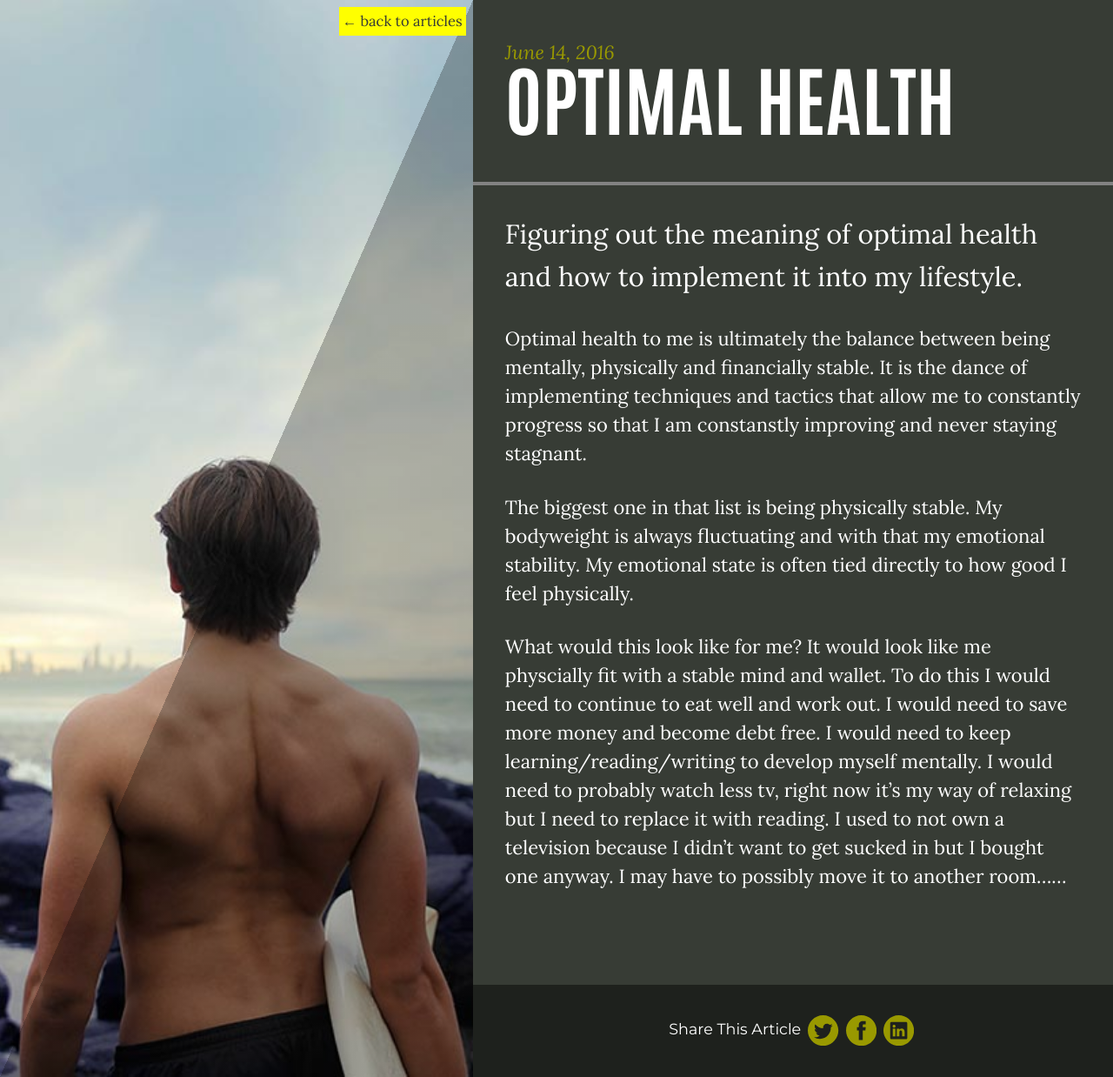
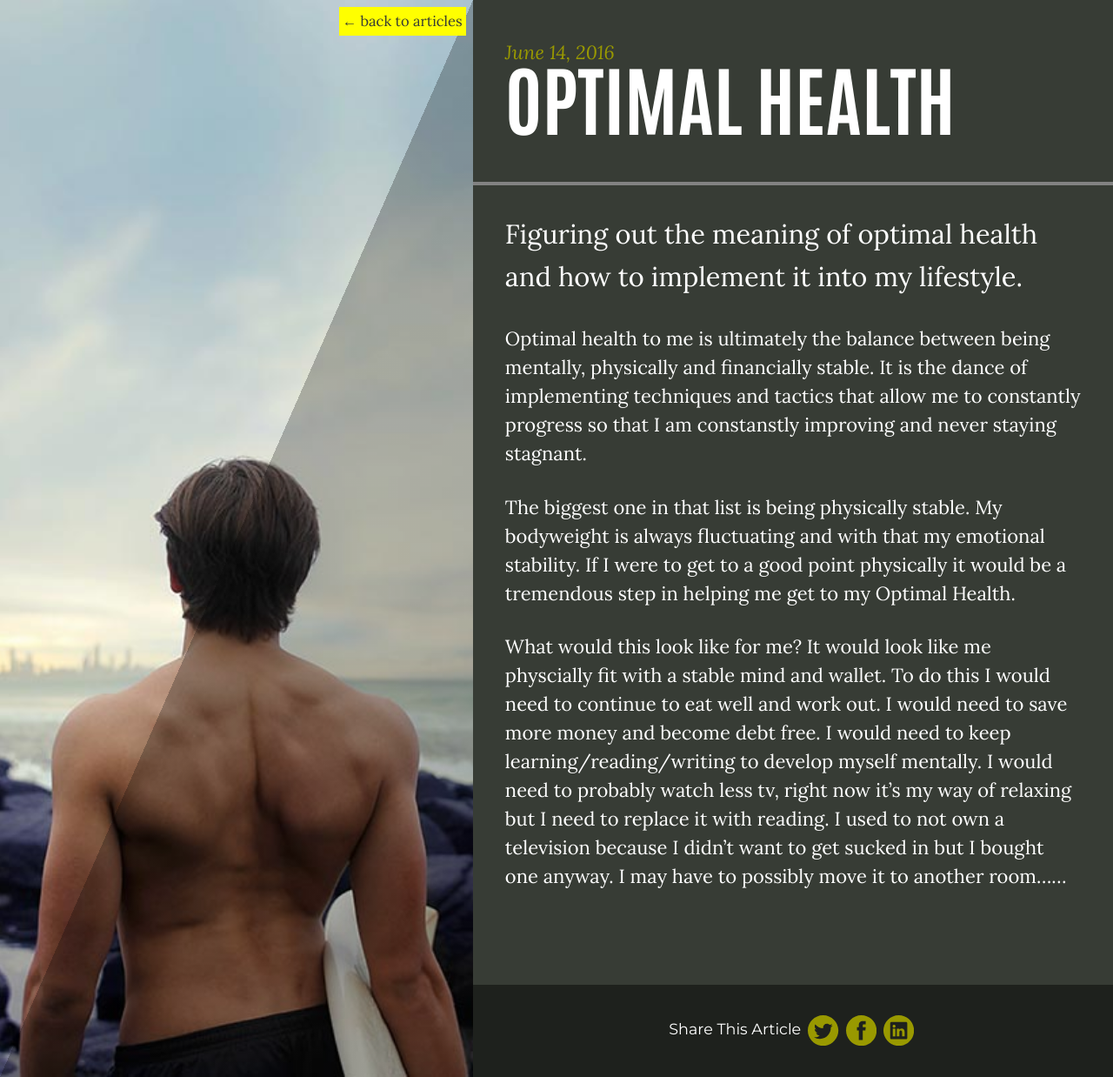
Before and after one commit to brianmaierjr/brianmaierjr.github.io, a Jekyll site: the page built from _posts/2016-06-14-optimal-health.md, in a window 1280 px wide. Shown: the whole page at 87% size. Built offline with Jekyll 4.4.1, drawn with Linux system fonts in a browser that asks for light colours; nearby versions of some CDN libraries; comment, search, counter and statistics services are not loaded.

Commit message:
Update 2016-06-14-optimal-health.md

```diff
--- a/_posts/2016-06-14-optimal-health.md
+++ b/_posts/2016-06-14-optimal-health.md
@@ -8,6 +8,6 @@ Figuring out the meaning of optimal health and how to implement it into my lifes
 
 Optimal health to me is ultimately the balance between being mentally, physically and financially stable. It is the dance of implementing techniques and tactics that allow me to constantly progress so that I am constanstly improving and never staying stagnant.
 
-The biggest one in that list is being physically stable. My bodyweight is always fluctuating and with that my emotional stability. My emotional state is often tied directly to how good I feel physically.
+The biggest one in that list is being physically stable. My bodyweight is always fluctuating and with that my emotional stability. If I were to get to a good point physically it would be a tremendous step in helping me get to my Optimal Health.
 
 What would this look like for me? It would look like me physcially fit with a stable mind and wallet. To do this I would need to continue to eat well and work out. I would need to save more money and become debt free. I would need to keep learning/reading/writing to develop myself mentally. I would need to probably watch less tv, right now it's my way of relaxing but I need to replace it with reading. I used to not own a television because I didn't want to get sucked in but I bought one anyway. I may have to possibly move it to another room......
```
